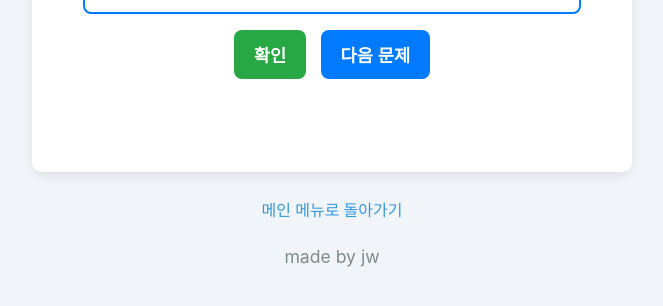
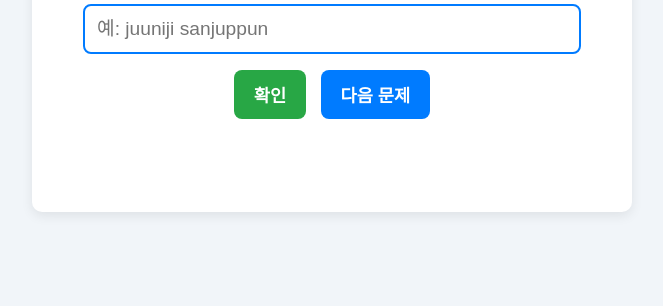
Before and after one commit to viajw/viajw.github.io, a plain HTML site: page clock.html in a window 1280 px wide. Shown: the part 430-736 px from the top of the page, without its empty margins (308-971 px from the left). Drawn offline with Linux system fonts and the light colour scheme; a web font is replaced by a local one.

Commit message:
Update clock.html

```diff
--- a/clock.html
+++ b/clock.html
@@ -190,11 +190,7 @@
             <p id="result-message"></p>
             </div>
 
-        <a href="index.html" class="back-link">메인 메뉴로 돌아가기</a>
     </main>
-
-    <p class="credit-text">made by jw</p>
-
 
     <script>
         const timeDisplay = document.getElementById('time-display');
@@ -306,4 +302,5 @@
         document.addEventListener('DOMContentLoaded', generateQuestion);
     </script>
 </body>
+
 </html>
```
